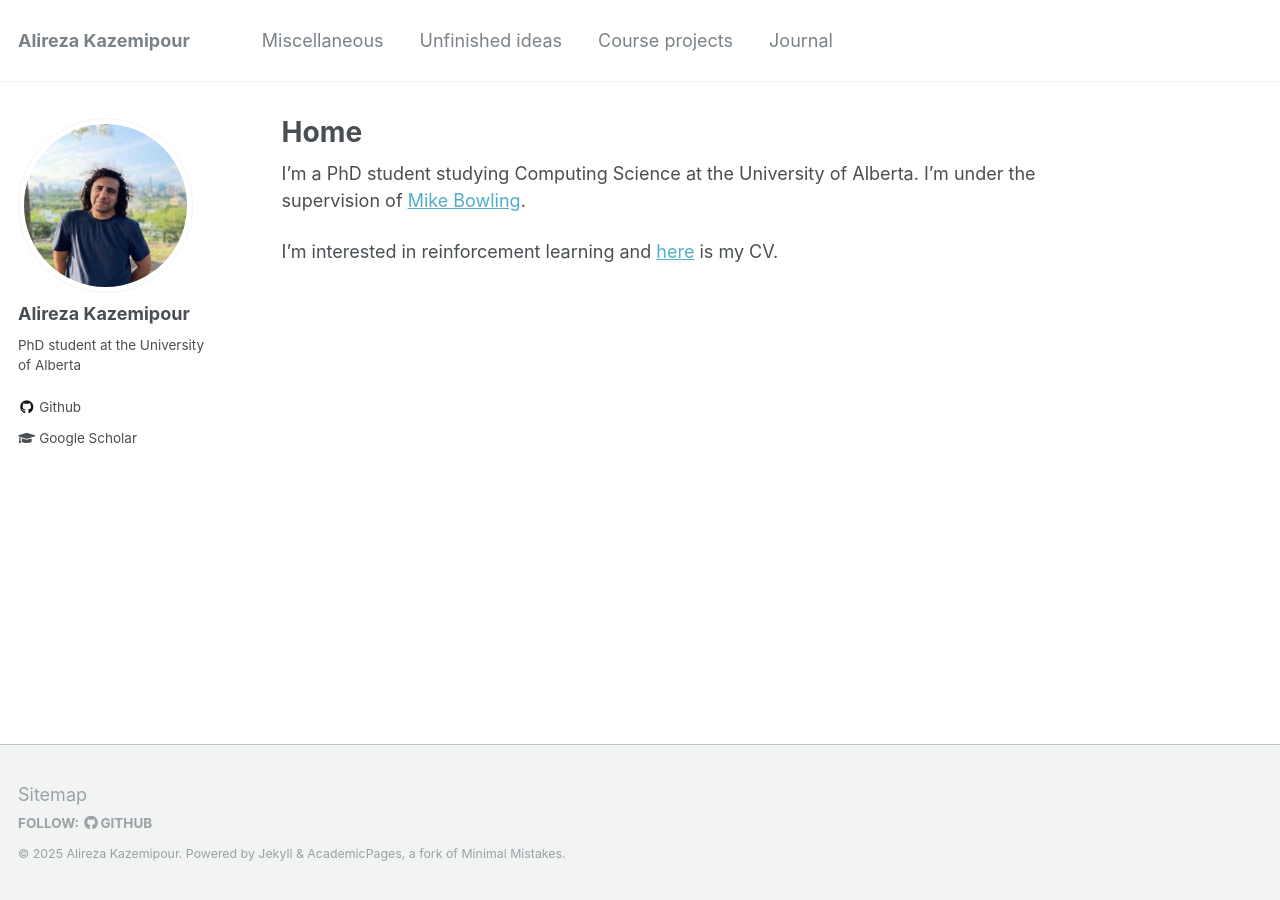
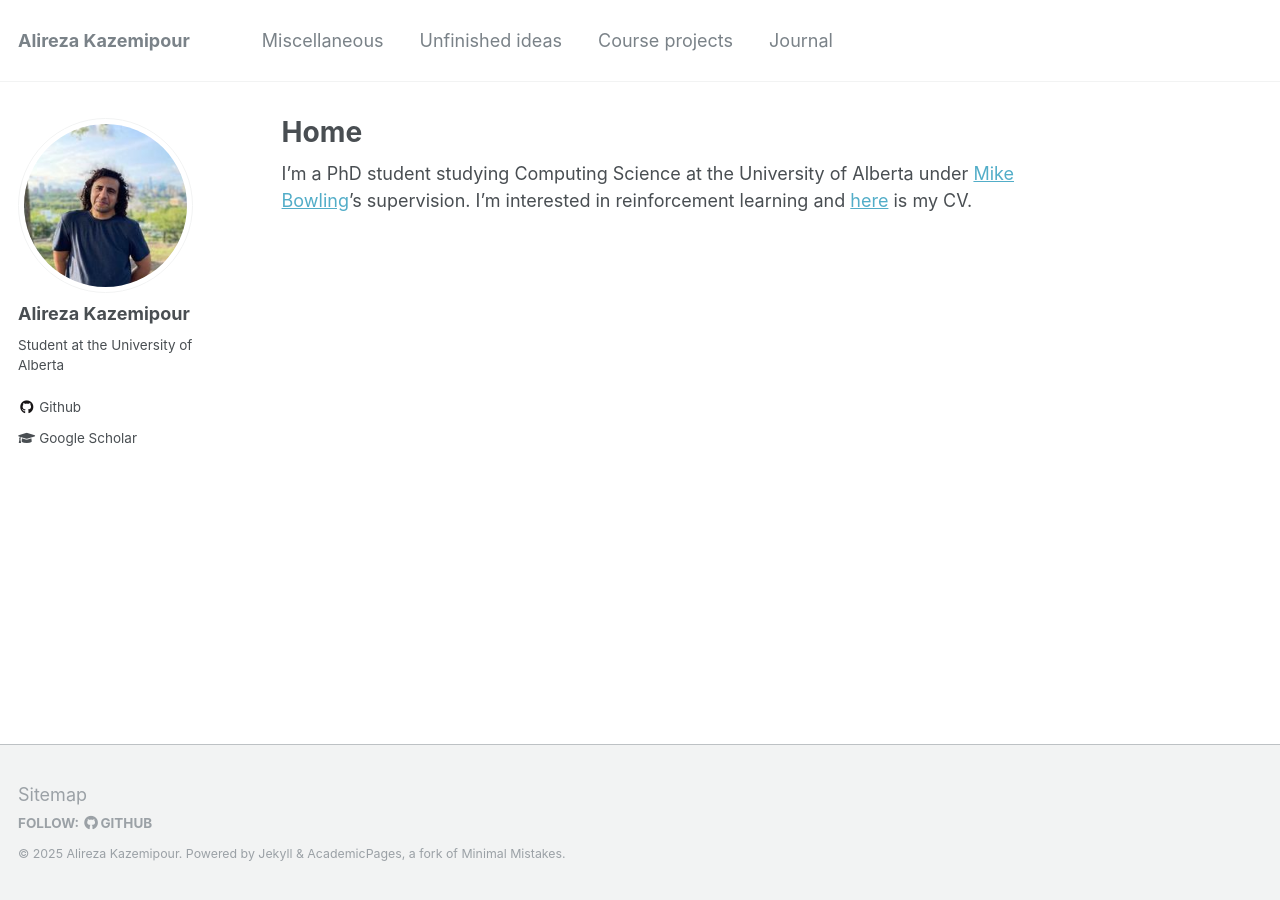
Before and after one commit to alirezakazemipour/alirezakazemipour.github.io, a Jekyll site: the page built from _pages/home.md, in a window 1280 px wide. Built offline with Jekyll 4.4.1, drawn with Linux system fonts in a browser that asks for light colours.

Commit message:
MM's vid

```diff
--- a/_config.yml
+++ b/_config.yml
@@ -82,7 +82,7 @@ analytics:
 author:
   name             : "Alireza Kazemipour"
   avatar           : "profile_pic.jpg"
-  bio              : "PhD student at the University of Alberta"
+  bio              : "Student at the University of Alberta"
   location         :
   employer         :
   pubmed           :
--- a/_pages/home.md
+++ b/_pages/home.md
@@ -7,7 +7,6 @@ redirect_from:
   - /home.html
 ---
 
-I'm a PhD student studying Computing Science at the University of Alberta. I'm under the supervision of
-[Mike Bowling](http://webdocs.cs.ualberta.ca/~bowling/).
-
+I'm a PhD student studying Computing Science at the University of Alberta under
+[Mike Bowling](http://webdocs.cs.ualberta.ca/~bowling/)'s supervision.
 I'm interested in reinforcement learning and [here](/pdfs/CV.pdf) is my CV.
```
Also changed, not shown: _misc/misc-1.md (+1 -0 lines), 1 other file.
